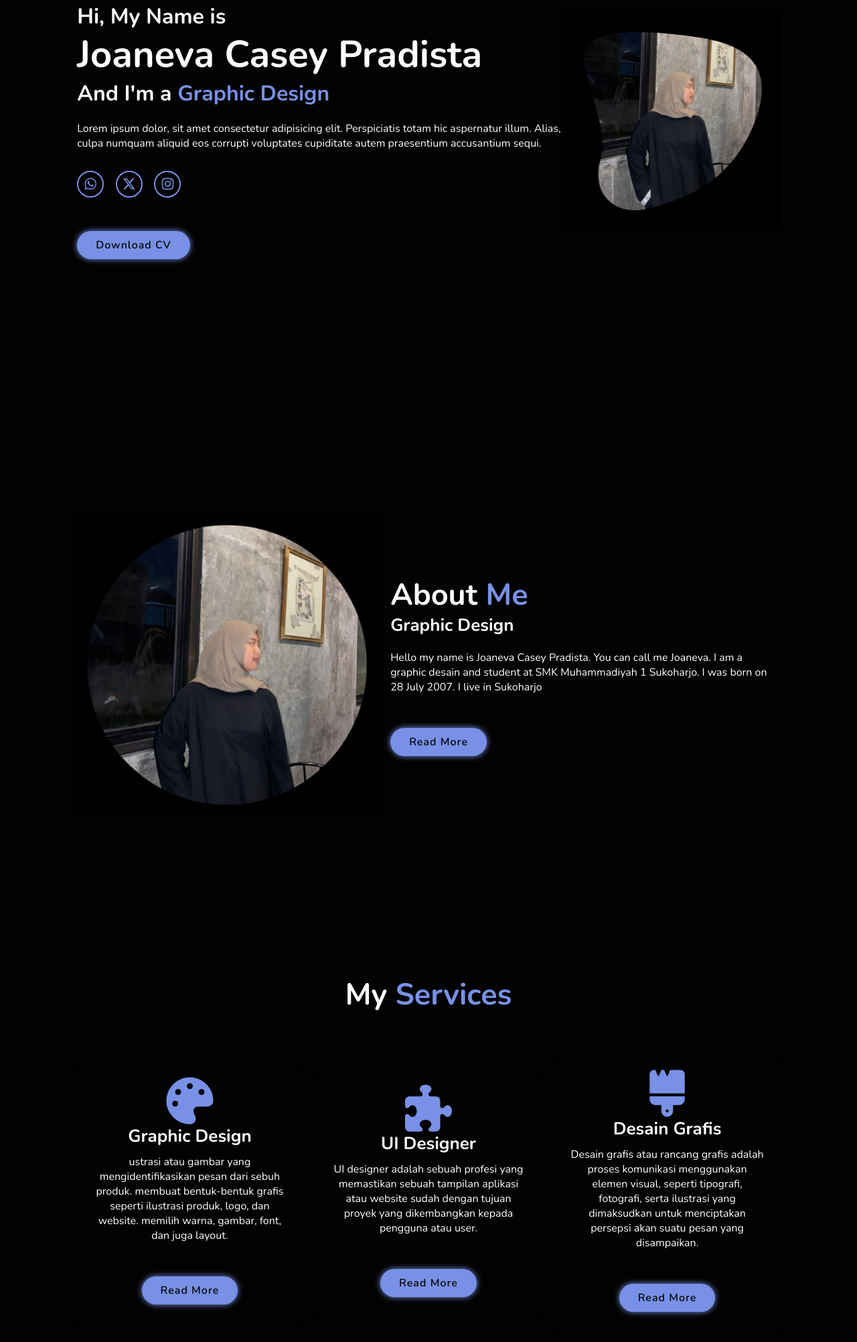
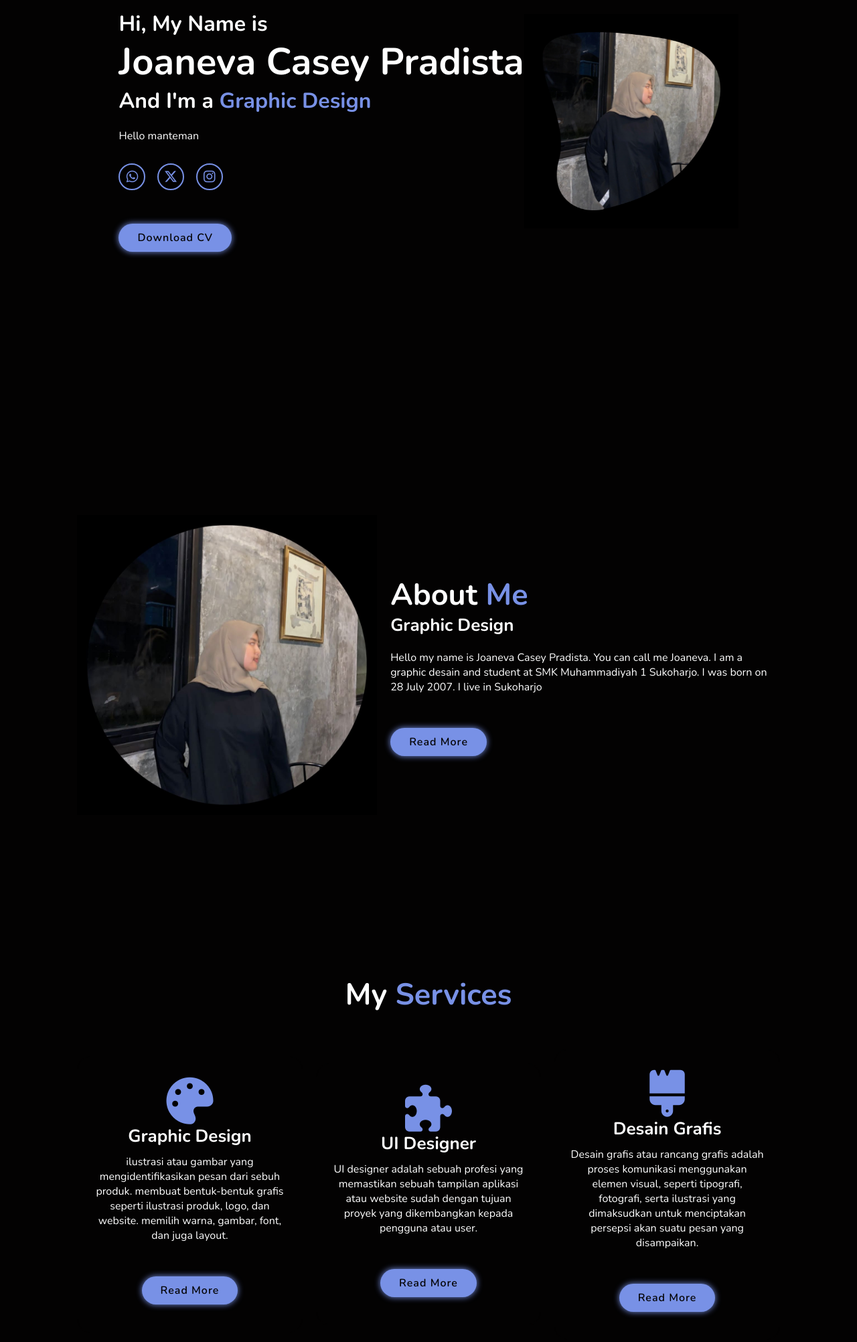
Before and after one commit to joaneva/porto-joaneva, a plain HTML site: page index.html in a window 1280 px wide. Shown: the part 245-2249 px from the top of the page at 67% size. Drawn offline with nearby package versions, Linux system fonts and the light colour scheme.

Commit message:
Update index.html

```diff
--- a/index.html
+++ b/index.html
@@ -37,7 +37,7 @@
         <h3>Hi, My Name is</h3>
         <h1>Joaneva Casey Pradista</h1>
         <h3>And I'm a <span> Graphic Design</span></h3>
-        <p>Lorem ipsum dolor, sit amet consectetur adipisicing elit. Perspiciatis totam hic aspernatur illum. Alias, culpa numquam aliquid eos corrupti voluptates cupiditate autem praesentium accusantium sequi.</p>
+        <p>Hello manteman</p>
         <div class="social-media">
           <a href=""><i class="fa-brands fa-whatsapp"></i></a>
           <a href=""><i class="fa-brands fa-x-twitter"></i></a>
@@ -73,7 +73,7 @@
         <div class="services-box">
           <i class="fa-solid fa-palette"></i>
           <h3>Graphic Design</h3>
-          <p>ustrasi atau gambar yang mengidentifikasikan pesan dari sebuh produk. membuat bentuk-bentuk grafis seperti ilustrasi produk, logo, dan website. memilih warna, gambar, font, dan juga layout.</p>
+          <p>ilustrasi atau gambar yang mengidentifikasikan pesan dari sebuh produk. membuat bentuk-bentuk grafis seperti ilustrasi produk, logo, dan website. memilih warna, gambar, font, dan juga layout.</p>
           <a href="" class="btn">Read More</a>
         </div>
 
```
